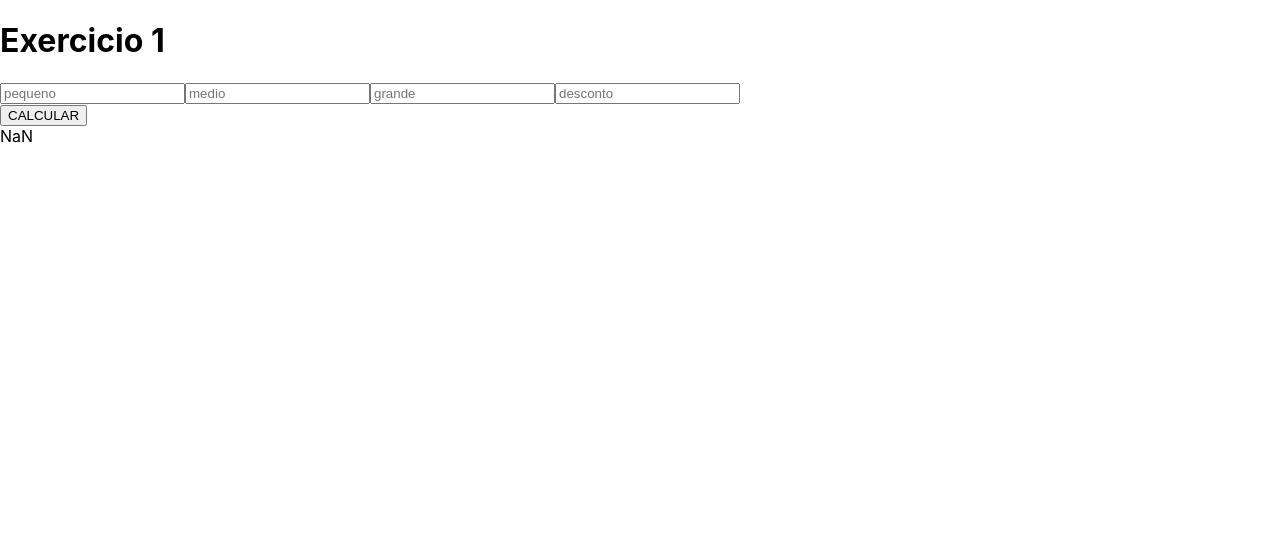
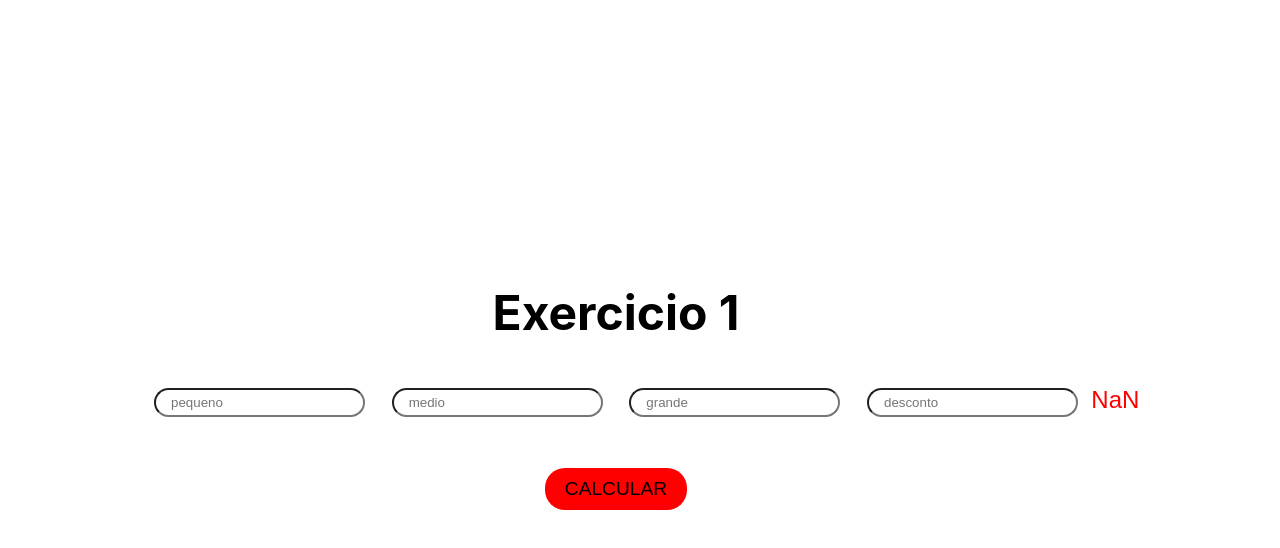
Before and after one commit to NauaaN/prova-07-10, a React (Create React App) app: page /ex1 in a window 1280 px wide. Shown: the top 548 px of the page. Built offline with nearby package versions, Linux system fonts and the light colour scheme.

Commit message:
aplicando css

```diff
--- a/src/App.js
+++ b/src/App.js
@@ -3,13 +3,15 @@ import './App.scss';
 
 function Home() {
   return (
-    <div className="home">
-        <div>
-          <h1>Prova</h1>
-          <div>
-          <Link to='/ex1'> ex1 </Link>
-          <Link to='/ex2'> ex2 </Link>
-          <Link to='/ex3'> ex3 </Link>
+    <div className="home-page">
+        <div className='home'>
+          <h1 className='txt'>Prova 4° Bimestre</h1>
+          <p className='txt1'>Matheus Caldeira</p>
+          <p className='txt1'>Nauan Santos</p>
+          <div className='links'>
+          <Link className='exericios' to='/ex1'> Exercicio 1 </Link>
+          <Link className='exericios' to='/ex2'> Exercicio 2 </Link>
+          <Link className='exericios' to='/ex3'> Exercicio 3 </Link>
           </div>
         </div>
     </div>
--- a/src/App.scss
+++ b/src/App.scss
@@ -0,0 +1,48 @@
+.home-page{
+    width: 100vw;
+    height: 100vh;
+    display: flex;
+    align-items: center;
+    justify-content: center;
+    background-image: url('../public/assets/images/background.svg');
+    background-position: 0;
+    background-repeat: no-repeat;
+    background-size: 100%;
+
+
+}
+.home{
+    display: flex;
+    flex-direction: column;
+    align-items: center;
+
+}
+.txt{
+    font-size: 3em;
+}
+.txt1{
+    font-size: 1em;
+    margin: 0;
+
+}
+.links{
+    margin: 3em;
+}
+
+.exericios{
+    margin: 2em;
+    font-size: 1.5em;
+    background-color: red;
+    border-radius: 20px;
+    text-decoration: none;
+    color: inherit;
+    padding: 5px 15px;
+}
+.exericios:hover{
+    background-color: black;
+    color: white;
+    transition: 0.4s;
+}
+::selection{
+    background-color: rgba(255, 0, 0, 0.753);
+}
--- a/src/pages/exercicio1/index.js
+++ b/src/pages/exercicio1/index.js
@@ -20,21 +20,19 @@ const [resp, setResp] = useState();
 
     return(
         <div className="homeex1">
-            <div>
-                <h1>Exercicio 1</h1>
-                <input type ="number" placeholder="pequeno" value={qntdpeq} onChange={ e=> setQntPeq(Number(e.target.value))} />
-                <input type ="number" placeholder="medio" value={qntdmed} onChange={ e=> setQntMed(Number(e.target.value) ) }/>
-                <input type ="number" placeholder="grande" value={qntdgrnd} onChange={ e=> setQntGrnd(Number(e.target.value))  }/>
-                <input type ="number" placeholder="desconto" value={desc} onChange={ e=> setDesc(Number(e.target.value) ) }/>
-
+            <div className="ex1">
+                <h1 className="txt">Exercicio 1</h1>
+                    <div className="inputs">
+                       <input type ="number" placeholder="pequeno" className="input" value={qntdpeq} onChange={ e=> setQntPeq(Number(e.target.value))} />
+                       <input type ="number" placeholder="medio" className="input" value={qntdmed} onChange={ e=> setQntMed(Number(e.target.value) ) }/>
+                       <input type ="number" placeholder="grande" className="input" value={qntdgrnd} onChange={ e=> setQntGrnd(Number(e.target.value))  }/>
+                       <input type ="number" placeholder="desconto" className="input" value={desc} onChange={ e=> setDesc(Number(e.target.value) ) }/>
+                    </div>
+                            <div className="thebotton">
+                                 <button className="butao" onClick={calcAcai}> CALCULAR </button>
+                             </div>
             </div>
-            <div>
-                <button onClick={calcAcai}> CALCULAR </button>
-            </div>
-            <div>
-
-            </div>
-        <div>
+        <div className="resposta">
             {resp}
         </div>
         </div>
--- a/src/pages/exercicio1/index.scss
+++ b/src/pages/exercicio1/index.scss
@@ -0,0 +1,46 @@
+.homeex1{
+    width: 100vw;
+    height: 100vh;
+    display: flex;
+    align-items: center;
+    justify-content: center;
+}
+    .ex1{
+        display: flex;
+        flex-direction: column;
+        align-items: center;
+    }
+    .inputs{
+        display: flex;
+        flex-direction: row;
+    }
+    .thebotton{
+        display: flex;
+        flex-direction: column;
+    }
+    .input{
+        border-radius: 20px;
+        margin: 1em;
+        padding: 5px 15px;
+    }
+    .butao{
+        margin: 2em;
+        font-size: 1.2em;
+        background-color: red;
+        border-radius: 20px;
+        text-decoration: none;
+        color: inherit;
+        padding: 10px 20px;
+        border: none;
+    }
+    .butao:hover{
+        background-color: black;
+        color: white;
+        transition: 0.4s;
+    }
+    .resposta{
+
+        font-size: 1.5em;
+        color: red;
+        font-family:Arial, Helvetica, sans-serif;
+    }
--- a/src/pages/exercicio2/index.js
+++ b/src/pages/exercicio2/index.js
@@ -19,18 +19,21 @@ export default function Exercicio2(){
     }, [resp])
 
     return(
-        <div>
-
-            <h1>Exercicio 2</h1>
-        <div>
-             <input type='number' placeholder="informe o dia" value={dia} onChange={e => setDia(e.target.value)}/>
-            <input type='text' placeholder="informe o mes" value={mes} onChange={e => setMes(e.target.value)} />
-            <button onClick={libra}>VERIFICAR</button>
-         </div>
-         <div>
-         {resp}
-         </div>
-        </div>
+     <div className="homeex2">
+             <div className="ex2">
+                <h1 className="txt">Exercicio 2</h1>
+                     <div className="inputs2">
+                         <input type='number' className="input2" placeholder="informe o dia" value={dia} onChange={e => setDia(e.target.value)}/>
+                         <input type='text'className="input2"  placeholder="informe o mes" value={mes} onChange={e => setMes(e.target.value)} />
+                     </div>
+                    <div className="thebuton2">
+                         <button className="butao2" onClick={libra}>VERIFICAR</button>
+                     </div>
+                         <div className="resposta">
+                            {resp}
+                         </div>
+            </div>
+     </div>
 
     )
 }
--- a/src/pages/exercicio2/index.scss
+++ b/src/pages/exercicio2/index.scss
@@ -0,0 +1,46 @@
+.homeex2{
+    width: 100vw;
+    height: 100vh;
+    display: flex;
+    align-items: center;
+    justify-content: center;
+}
+    .ex2{
+        display: flex;
+        flex-direction: column;
+        align-items: center;
+    }
+    .inputs2{
+        display: flex;
+        flex-direction: row;
+    }
+    .thebotton2{
+        display: flex;
+        flex-direction: column;
+    }
+    .input2{
+        border-radius: 20px;
+        margin: 1em;
+        padding: 5px 15px;
+    }
+    .butao2{
+        margin: 2em;
+        font-size: 1.2em;
+        background-color: red;
+        border-radius: 20px;
+        text-decoration: none;
+        color: inherit;
+        padding: 10px 20px;
+        border: none;
+    }
+    .butao2:hover{
+        background-color: black;
+        color: white;
+        transition: 0.4s;
+    }
+    .resposta{
+
+        font-size: 1.5em;
+        color: red;
+        font-family:Arial, Helvetica, sans-serif;
+    }
--- a/src/pages/exercicio3/index.js
+++ b/src/pages/exercicio3/index.js
@@ -22,15 +22,18 @@ const [resp, setResp] = useState("")
     }, [resp])
 
     return(
-        <div>
-             <h1>Exercicio 3</h1>
-
-            <div>
-            <input type='text' placeholder="informe as gramas " value={gramas} onChange={e => setGramas(e.target.value)} />
-            <button onClick={calcularSorvete}>VERIFICAR PREÇO</button>
-            </div>
-            <div>
-              {resp}
+        <div className="homeex3">
+             <div className="ex3">
+                <h1 className="txt">Exercicio 3</h1>
+                    <div className="inputs3">
+                        <input type='text' className="input3" placeholder="informe as gramas " value={gramas} onChange={e => setGramas(e.target.value)} />
+                    </div>
+                        <div className="thebutton3">
+                             <button className='butao3' onClick={calcularSorvete}>VERIFICAR PREÇO</button>
+                         </div>
+                             <div className="resposta">
+                                 {resp}
+                            </div>
              </div>
         </div>
     )
--- a/src/pages/exercicio3/index.scss
+++ b/src/pages/exercicio3/index.scss
@@ -0,0 +1,48 @@
+.homeex3{
+    width: 100vw;
+    height: 100vh;
+    display: flex;
+    align-items: center;
+    justify-content: center;
+}
+    .ex3{
+        display: flex;
+        flex-direction: column;
+        align-items: center;
+    }
+    .inputs3{
+        display: flex;
+        flex-direction: row;
+        align-items: center;
+    }
+    .thebotton3{
+        display: flex;
+        flex-direction: column;
+    }
+    .input3{
+        border-radius: 20px;
+        margin: 1em;
+        padding: 5px 15px;
+        width: 20em;
+    }
+    .butao3{
+        margin: 1em;
+        font-size: 1em;
+        background-color: red;
+        border-radius: 20px;
+        text-decoration: none;
+        color: inherit;
+        padding: 10px 20px;
+        border: none;
+    }
+    .butao3:hover{
+        background-color: black;
+        color: white;
+        transition: 0.4s;
+    }
+    .resposta{
+        text-align: center;
+        font-size: 1.5em;
+        color: red;
+        font-family:Arial, Helvetica, sans-serif;
+    }
```
Also changed, not shown: public/assets/images/background.svg (added).
